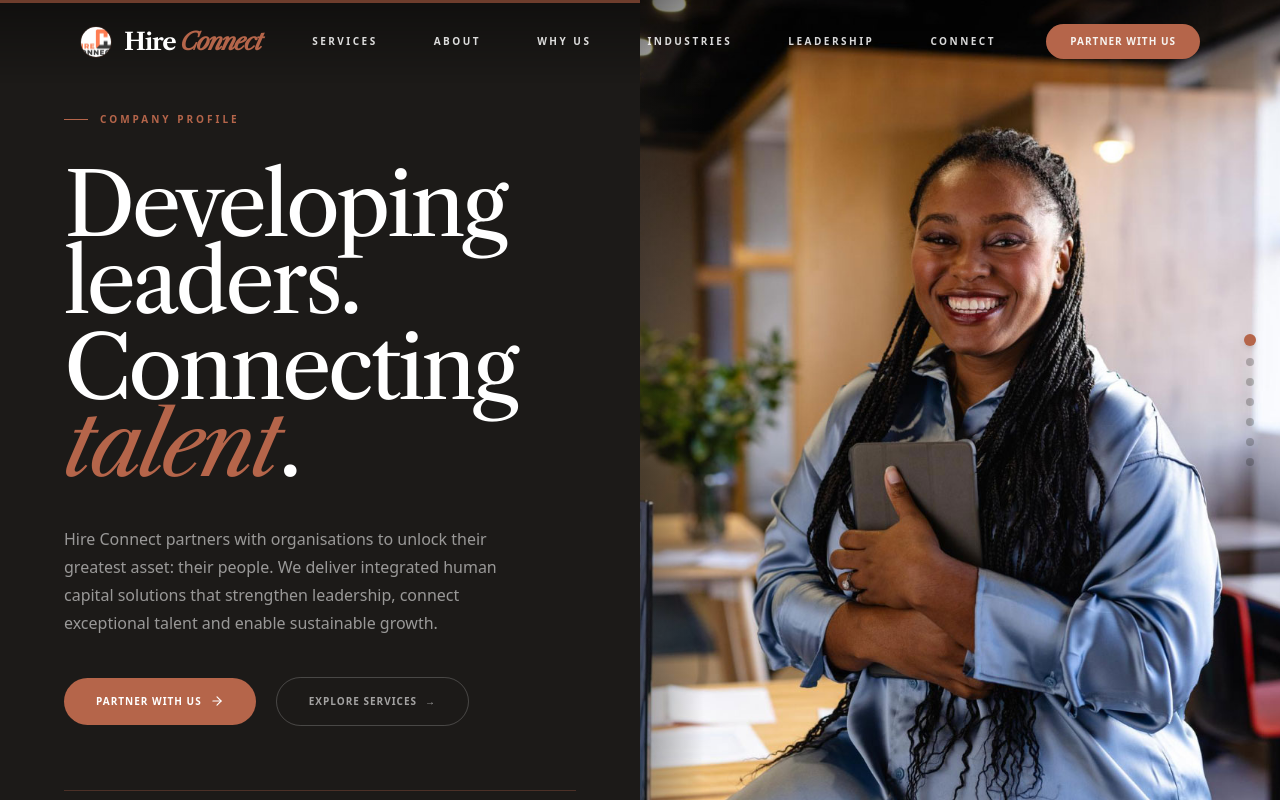
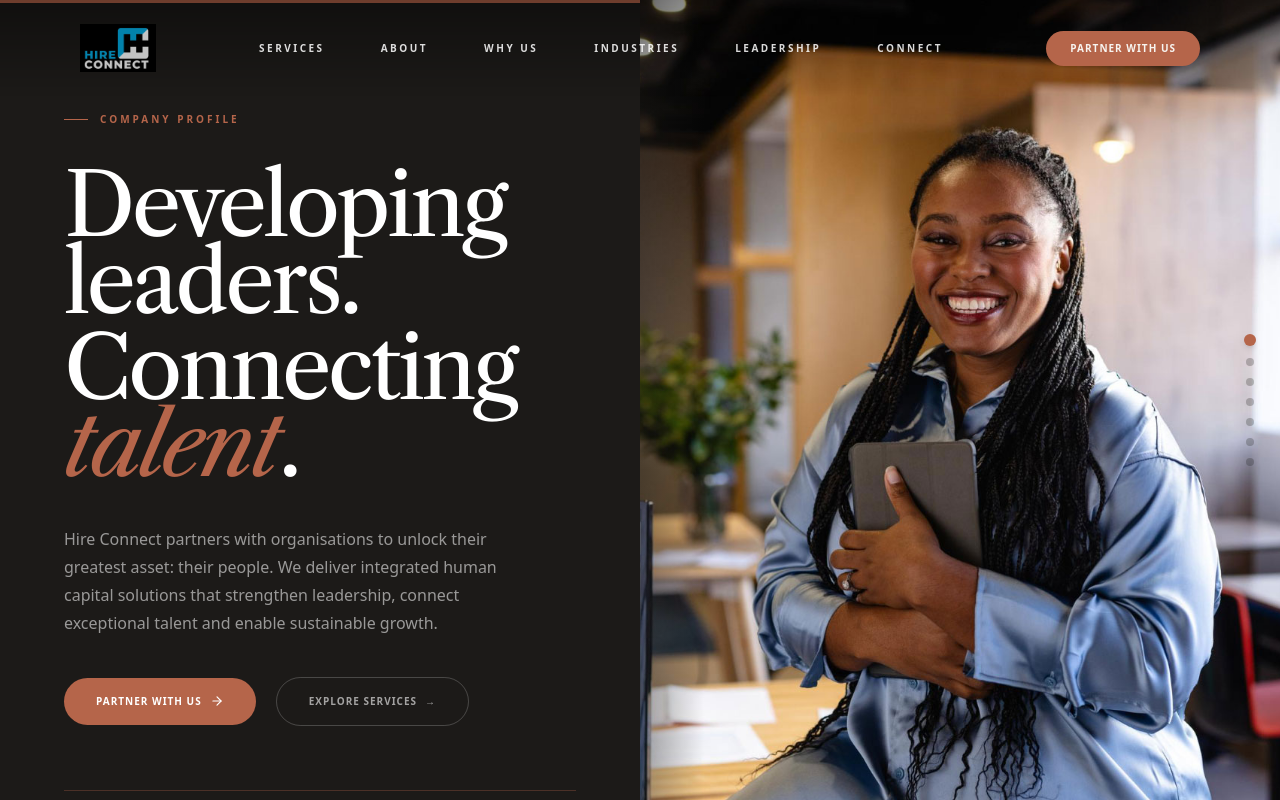
Before and after one commit to brandfocal/hr-connect, a React (Vite) app: page / in a window 1280 px wide. Shown: the top 800 px of the page. Built offline with nearby package versions, Linux system fonts and the light colour scheme.

Commit message:
style: replace logo wording and render in full with background knock-out blending

```diff
--- a/src/components/generated/FathomAgencyLanding.tsx
+++ b/src/components/generated/FathomAgencyLanding.tsx
@@ -332,11 +332,15 @@ const Navbar = ({
       isScrolled ? "bg-fathom-white/95 backdrop-blur-md py-4 shadow-sm border-b border-fathom-ink/5" : "bg-gradient-to-b from-black/40 to-transparent"
     )}>
       <div className="max-w-[1440px] mx-auto flex items-center justify-between">
-        <a href="#home" className="flex items-center gap-3">
-          <img src="/hire-connect-logo.jpg" alt="Hire Connect Logo" className="w-8 h-8 rounded-full object-cover border border-fathom-terracotta/20" />
-          <span className={cn("font-serif text-xl md:text-2xl tracking-tighter font-bold transition-colors duration-300", isScrolled ? "text-fathom-ink" : "text-white")}>
-            Hire <span className="italic text-fathom-terracotta">Connect</span>
-          </span>
+        <a href="#home" className="flex items-center">
+          <img
+            src="/hire-connect-logo.jpg"
+            alt="Hire Connect Logo"
+            className={cn(
+              "h-10 md:h-12 w-auto object-contain transition-all duration-300",
+              isScrolled ? "mix-blend-multiply" : "invert mix-blend-screen"
+            )}
+          />
         </a>
 
         {/* Desktop nav */}
@@ -1409,11 +1413,12 @@ const Footer = () => {
     <div className="max-w-[1440px] mx-auto relative z-10 pt-4">
       <div className="flex flex-col md:flex-row justify-between items-start md:items-end gap-10 md:gap-12 mb-14 md:mb-20">
         <div>
-          <a href="#home" className="flex items-center gap-4 font-serif text-4xl sm:text-5xl md:text-6xl lg:text-7xl mb-6 md:mb-8 tracking-tighter">
-            <img src="/hire-connect-logo.jpg" alt="Hire Connect Logo" className="w-16 h-16 rounded-full object-cover border border-fathom-terracotta/20" />
-            <span>
-              Hire <span className="italic text-fathom-terracotta">Connect</span>
-            </span>
+          <a href="#home" className="inline-block">
+            <img
+              src="/hire-connect-logo.jpg"
+              alt="Hire Connect Logo"
+              className="h-16 md:h-20 w-auto object-contain invert mix-blend-screen"
+            />
           </a>
           <div className="flex flex-wrap gap-6 md:gap-8">
             {FOOTER_LINKS.map(link => <a key={link.label} href={link.href} className="text-[9px] uppercase tracking-[0.3em] text-white/35 hover:text-fathom-terracotta transition-colors font-bold">
```
